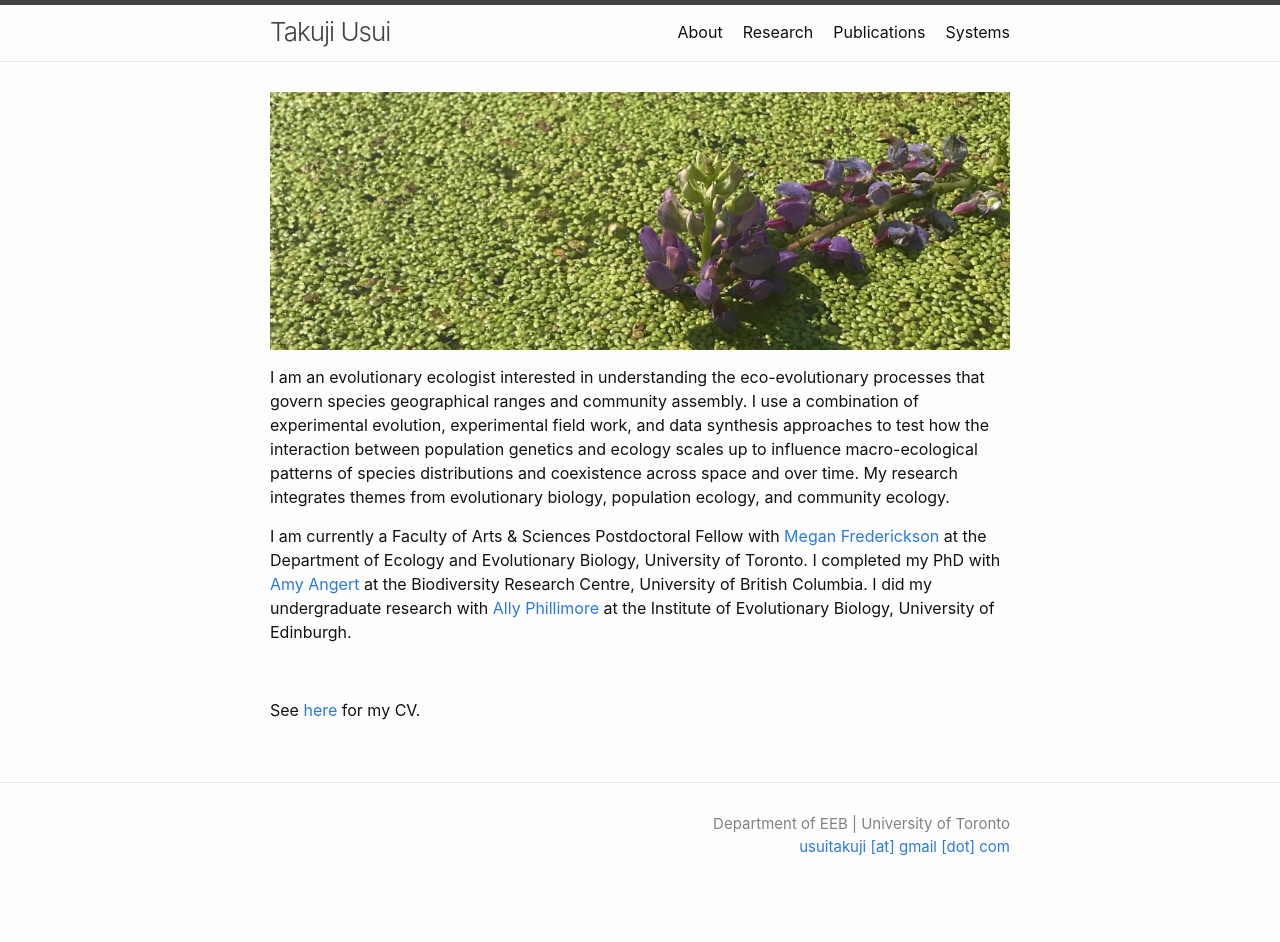
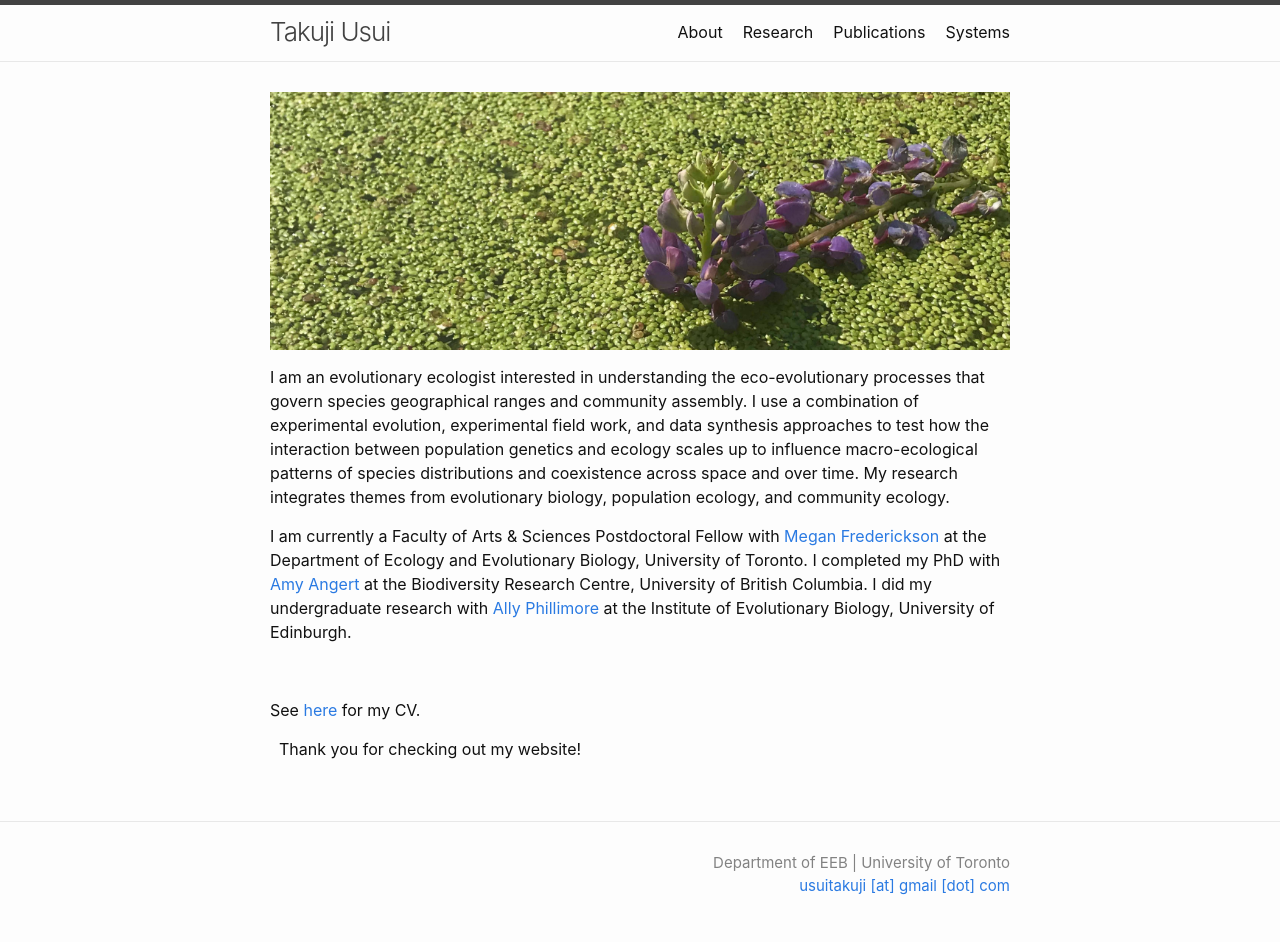
Before and after one commit to takujiusui/takujiusui.github.io, a Jekyll site: the page built from index.md, in a window 1280 px wide. Built offline with Jekyll 4.4.1, drawn with Linux system fonts in a browser that asks for light colours; before the commit the page ends 903 px from its top, so only the background shows below that.

Commit message:
update index

```diff
--- a/index.md
+++ b/index.md
@@ -14,3 +14,6 @@ I am currently a Faculty of Arts & Sciences Postdoctoral Fellow with [Megan Fred
 &nbsp;
 
 See [here](https://github.com/takujiusui/takujiusui.github.io/blob/main/TakujiUsuiCV_2025.pdf) for my CV.
+
+&nbsp;
+Thank you for checking out my website!
```
